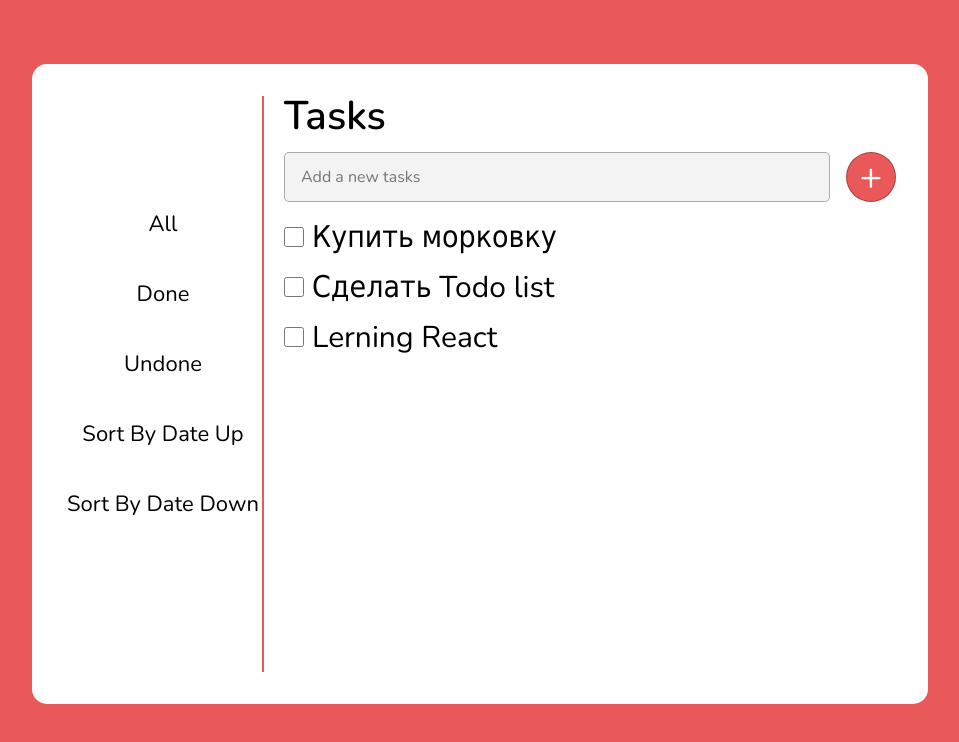
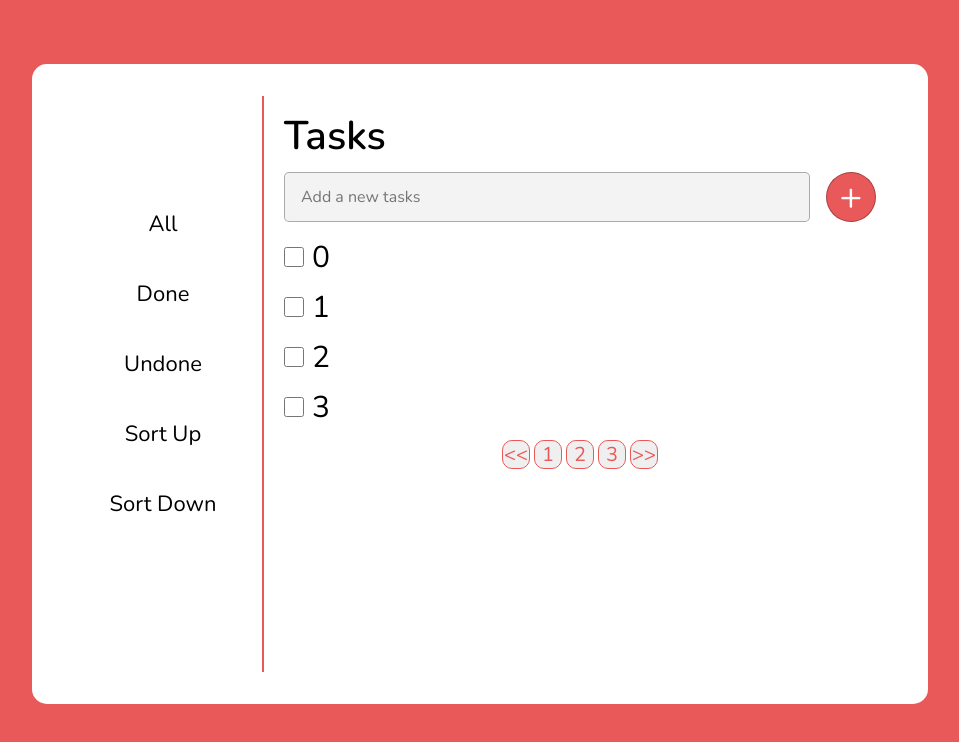
Before and after one commit to ArtemSunRise16/io, a React (Create React App) app: page / in a window 1280 px wide. Shown: the top 742 px of the page, without its empty margins (160-1119 px from the left). Built offline with nearby package versions, Linux system fonts and the light colour scheme.

Commit message:
created pagination and fix filter troubles

```diff
--- a/src/App.js
+++ b/src/App.js
@@ -1,21 +1,50 @@
 import './app.css';
 import TodoContent from './components/todoContent';
 import TodoNavigator from './components/todoNavigator';
-import React, { useEffect, useState } from 'react';
+import React, { useState } from 'react';
+import { Context } from './components/context.js'
 
 function App() {
-
+  const [filter, setFilter] = useState('all')
+  const [sort, setSort] = useState('default')
   const [todos, setTodos] = useState([
-    { id: 1, completed: false, title: 'Купить морковку' },
-    { id: 2, completed: false, title: 'Сделать Todo list' },
-    { id: 3, completed: false, title: 'Lerning React' }
+    { id: 1, completed: false, title: '0' },
+    { id: 2, completed: false, title: '1' },
+    { id: 3, completed: false, title: '2' },
+    { id: 4, completed: false, title: '3' },
+    { id: 5, completed: false, title: '4' },
+    { id: 6, completed: false, title: '5' },
+    { id: 7, completed: false, title: '6' },
+    { id: 8, completed: false, title: '7' },
+    { id: 9, completed: false, title: '8' },
   ])
 
-  const [todoFilter, setTodoFilter] = useState(todos)
+  const sortedTodos = (() => {
+    const stateSort = sort === 'up'
+      ? todos.sort((a, b) => a.dateForSort - b.dateForSort)
+      : todos.sort((a, b) => b.dateForSort - a.dateForSort)
+    return stateSort;
+  })()
 
-  useEffect(() => {
-    setTodoFilter(todos)
-  }, [todos])
+
+  const filteredTodos = (() => {
+    const stateFilter = filter === 'all'
+      ? sortedTodos
+      : sortedTodos.filter((item) => item.completed === filter);
+    return stateFilter;
+  })()
+
+  const [currentPage, setCurrentPage] = useState(1)
+  const todosPrePage = 4
+
+  const paginationTodos = (() => {
+    const lastTodoIndex = currentPage * todosPrePage
+    const firstTodoIndex = lastTodoIndex - todosPrePage
+    const currentTodoPage = filteredTodos.slice(firstTodoIndex, lastTodoIndex)
+    return currentTodoPage;
+  })()
+
+
 
 
   function completeTask(id) {
@@ -39,38 +68,45 @@ function App() {
   }
 
   function filterState(state) {
-    if (state === 'all') {
-      setTodoFilter(todos)
-    } else {
-      const newTodoStatus = [...todos].filter(todo => todo.completed === state)
-      setTodoFilter(newTodoStatus)
-    }
+    setFilter(state)
   }
 
   function sortByDate(state) {
-    if (state === 'up') {
-      const sortTodosByDateUp = [...todos].sort((a, b) => a.dateForSort - b.dateForSort)
-      setTodoFilter(sortTodosByDateUp)
-    } else {
-      const sortTodosByDateDown = [...todos].sort((a, b) => b.dateForSort - a.dateForSort)
-      setTodoFilter(sortTodosByDateDown)
+    setSort(state)
   }
+
+  function todoPagination(page) {
+    setCurrentPage(page)
+  }
+
+  function nextPage() {
+    setCurrentPage(past => past + 1)
+  }
+
+  function pastPage() {
+    setCurrentPage(past => past - 1)
   }
 
 
   return (
-
+    <Context.Provider value={{nextPage, pastPage}}>
       <div className='Wrapper'>
         <div className="app">
-        <TodoNavigator filterState={filterState} sortByDate={sortByDate} />
+          <TodoNavigator
+            filterState={filterState}
+            sortByDate={sortByDate} />
           <TodoContent
             todos={todos}
-          todoFilter={todoFilter}
+            todoFilter={paginationTodos}
             completeTask={completeTask}
             removeTodo={removeTodo}
-          createTodo={createTodo} />
+            createTodo={createTodo}
+            todosPrePage={todosPrePage}
+            totalTodo={todos.length}
+            todoPagination={todoPagination} />
         </div>
       </div>
+    </Context.Provider>
   );
 }
 
--- a/src/app.css
+++ b/src/app.css
@@ -13,3 +13,10 @@
     padding: 32px;
     font-weight: 300;
 }
+
+@media screen and (min-width: 0px) and (max-width:999px) {
+    .app {
+        flex-direction: column;
+        display: inline-block;
+    }
+}
--- /dev/null
+++ b/src/components/context.js
@@ -0,0 +1,3 @@
+import React from "react";
+
+export const Context = React.createContext()
--- a/src/components/navigatorItem.jsx
+++ b/src/components/navigatorItem.jsx
@@ -23,15 +23,13 @@ function OnClickHandlerDateDown() {
     sortByDate('down')
 }
 
-
-
     return (
         <div className="todo__navigator__items">
             <button onClick={onClickHandlerAll}>All</button>
             <button onClick={onClickHandlerDone}>Done</button>
             <button onClick={onClickHandlerUnDone}>Undone</button>
-            <button onClick={OnClickHandlerDateUp}>Sort By Date Up</button>
-            <button onClick={OnClickHandlerDateDown}>Sort By Date Down</button>
+            <button onClick={OnClickHandlerDateUp}>Sort  Up</button>
+            <button onClick={OnClickHandlerDateDown}>Sort  Down</button>
         </div>
     )
 }
--- /dev/null
+++ b/src/components/pagination.jsx
@@ -0,0 +1,25 @@
+import React, { useContext } from "react";
+import '../style/todoContent.css'
+import { Context } from "./context";
+
+function Pagination({ todosPrePage, totalTodo, todoPagination }) {
+    const { nextPage, pastPage } = useContext(Context)
+    const pageNumber = []
+
+    for (let i = 1; i <= Math.ceil(totalTodo / todosPrePage); i++) {
+        pageNumber.push(i)
+    }
+
+
+    return (
+        <div className="todo__pagination">
+            <button onClick={() => pastPage()}>{'<<'}</button>
+            {pageNumber.map(page => (
+                <button onClick={() => todoPagination(page)} key={page}>{page}</button>
+            ))}
+            <button onClick={() => nextPage()}>{'>>'}</button>
+        </div>
+    )
+}
+
+export default Pagination;
--- a/src/components/todoContent.jsx
+++ b/src/components/todoContent.jsx
@@ -1,26 +1,19 @@
 import React from "react";
 import '../style/todoContent.css'
+import Pagination from "./pagination";
 import TodoAdd from "./todoAdd";
 import TodoList from "./todoList";
 
-
-function TodoContent({ todoFilter, completeTask, removeTodo, createTodo, todos }) {
-
-
+function TodoContent({ todoFilter, completeTask, removeTodo, createTodo, todos, todosPrePage, totalTodo, todoPagination }) {
 
 
 
     return (
         <div className="todo__content">
             <h1 className="todo__title">Tasks</h1>
-            <div className="todo__navigator__media">
-                <button>All</button>
-                <button>Done</button>
-                <button>Undone</button>
-                <button>Sort By Date</button>
-            </div>
             <TodoAdd todos={todos} createTodo={createTodo} />
             <TodoList todoFilter={todoFilter} completeTask={completeTask} removeTodo={removeTodo} />
+            <Pagination todosPrePage={todosPrePage} totalTodo={totalTodo} todoPagination={todoPagination}/>
         </div>
     )
 }
--- a/src/style/navigatorItem.css
+++ b/src/style/navigatorItem.css
@@ -10,3 +10,17 @@
     background: none;
     font-size: 22px;
 }
+
+@media screen and (min-width: 0px) and (max-width:999px) {
+    .todo__navigator__items {
+        display: inline-block;
+    }
+}
+
+@media screen and (min-width: 0px) and (max-width:999px) {
+    .todo__navigator__items button {
+        display: flex;
+        display: inline-block;
+        margin-left: 35px;
+    }
+}
--- a/src/style/todoContent.css
+++ b/src/style/todoContent.css
@@ -1,5 +1,5 @@
 .todo__content {
-    margin-left: 20px;
+    margin: 20px;
     flex-grow: 1;
 }
 
@@ -57,14 +57,28 @@
     font-size: 22px;
 }
 
-@media screen and (min-width: 1000px) and (max-width: 2400px) {
+.todo__pagination {
+    display: flex;
+    justify-content: center;
+
+}
+
+.todo__pagination button{
+    color: #EA5959;
+    font-size: 20px;
+    border: 1px solid #EA5959;
+    width: 28px;
+    border-radius: 10px;
+    margin: 2px;
+}
+
+/* @media screen and (min-width: 1000px) and (max-width: 2400px) {
     .todo__navigator__media {
         display: none;
     }
+} */
 
-}
-
-@media screen and (min-width: 0px) and (max-width: 999px) {
+/* @media screen and (min-width: 0px) and (max-width: 999px) {
 
     .todo__navigator__media {
         display: block;
@@ -75,4 +89,4 @@
         margin-left: 50px;
         margin-bottom: 10px;
     }
-}
+} */
--- a/src/style/todoNavigator.css
+++ b/src/style/todoNavigator.css
@@ -5,9 +5,11 @@
     border-right: 2px solid #EA5959;
 }
 
-@media screen and (min-width: 0px) and (max-width: 1000px) {
+
+@media screen and (min-width: 0px) and (max-width:999px) {
     .todo__navigator {
-        display: none;
+        display: inline-block;
+        width: auto;
+        border: none;
     }
-
 }
```
Also changed, not shown: src/components/todoList.jsx (+4 -4 lines), src/img/trash.png (deleted). Lines whose indentation alone changed are shown as unchanged.
